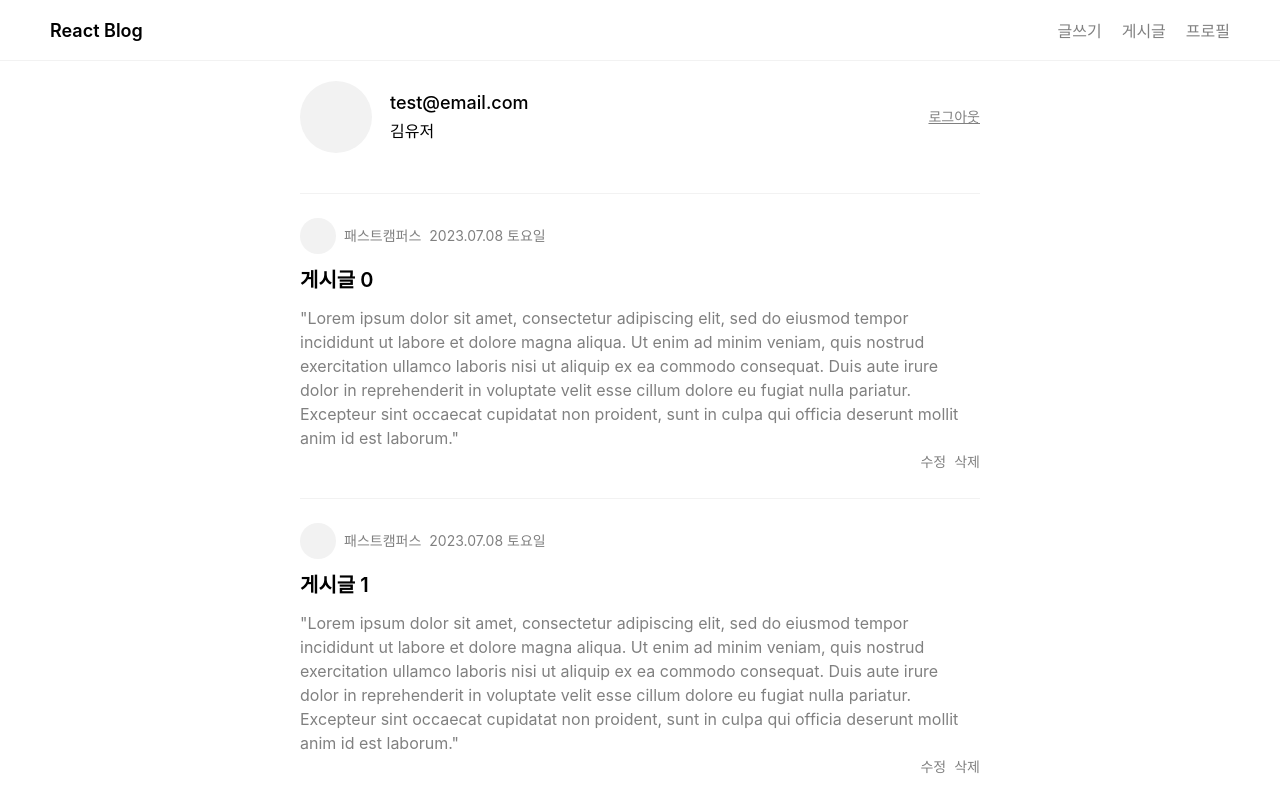
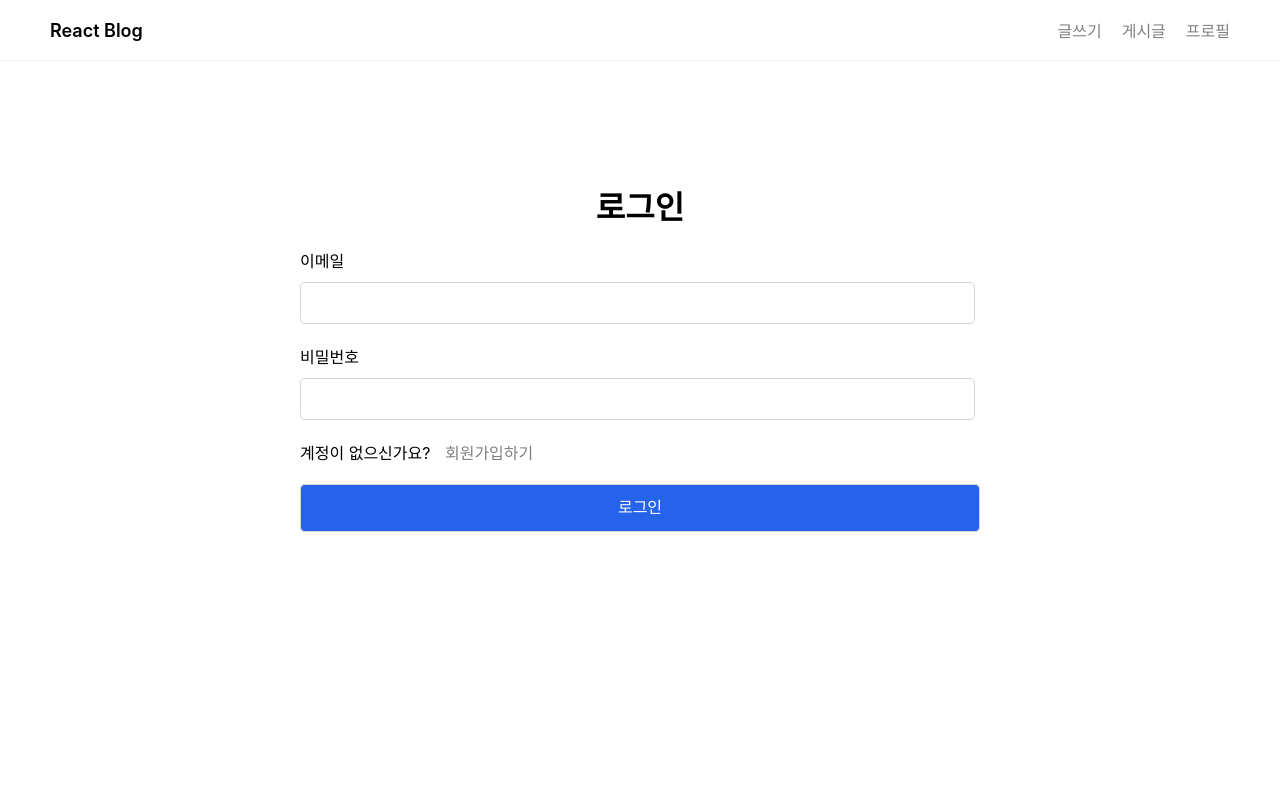
Before and after one commit to Startinflearn/fastcampus-blog-app, a React (Create React App) app: page /profile in a window 1280 px wide. Shown: the top 800 px of the page. Built offline with nearby package versions, Linux system fonts and the light colour scheme; no server answers.

Commit message:
env 파일은 밖으로 내놓자^^

```diff
--- a/src/App.tsx
+++ b/src/App.tsx
@@ -1,12 +1,17 @@
-import React from 'react';
+import React, {useState} from 'react';
 import Router from "./component/Router";
+import {app} from  "firebaseApp"
+import {getAuth} from "firebase/auth"
 
 function App() {
-    /*지정되지않은 페이지
-    * <Route path="*" element={<Navigate replace to="/"/> }/>
-    * */
+
+    const auth = getAuth(app);
+    console.log(auth)
+    // firebase 의 Auth가 인증되었으면  true로 변경해주는 로직 추가
+    const [isAuthenticated, setIsAuthenticated] =useState<boolean>(false)
+
     return (
-            <Router/>
+            <Router isAuthenticated={isAuthenticated}/>
     )
 }
 
--- /dev/null
+++ b/src/component/LoginForm.tsx
@@ -0,0 +1,26 @@
+import React from 'react';
+import {Link} from "react-router-dom";
+
+const LoginForm = () => {
+    return (
+        <form action="/post" method="POST" className="form form--lg">
+            <h1 className="form__title">로그인</h1>
+            <div className="form__block">
+                <label htmlFor="email">이메일</label>
+                <input type="email" name="email" id="email" required/>
+            </div>
+            <div className="form__block">
+                <label htmlFor="password">비밀번호</label>
+                <input type="password" name="password" id="password" required/>
+            </div>
+            <div className="form__block">
+                계정이 없으신가요? <Link to="/signup" className="form__link">회원가입하기</Link>
+            </div>
+            <div className="form__block">
+                <input type="submit" value="로그인" className="form__btn--submit"/>
+            </div>
+        </form>
+    );
+};
+
+export default LoginForm;
--- a/src/component/Router.tsx
+++ b/src/component/Router.tsx
@@ -1,4 +1,3 @@
-import React from 'react';
 import {
     Route,
     Routes,
@@ -13,14 +12,20 @@ import LoginPage from "../pages/login";
 import SignupPage from "../pages/signup";
 import ProfilePage from "../pages/profile";
 
-export default function Router() {
+interface RouterProps {
+    isAuthenticated : boolean;
+}
+export default function Router( { isAuthenticated } : RouterProps) {
     /*지정되지않은 페이지
     * <Route path="*" element={<Navigate replace to="/"/> }/>
     * */
+
     return (
         <>
             <Routes>
-                <Route path="/" element={<Home/>}/>
+                {
+                    isAuthenticated ? (
+                        <> <Route path="/" element={<Home/>}/>
                             <Route path="/posts" element={<Posts/>}/>
                             <Route path="/posts/:id" element={<PostDetail/>}/>
                             <Route path="/posts/new" element={<PostNew/>}/>
@@ -28,7 +33,16 @@ export default function Router() {
                             <Route path="/profile" element={<ProfilePage/>}/>
                             <Route path="/login" element={<LoginPage/>}/>
                             <Route path="/signup" element={<SignupPage/>}/>
-                <Route path="*" element={<Navigate replace to="/"/> }/>
+                            <Route path="*" element={<Navigate replace to="/"/> }/></>
+                    ) : (
+                        <>
+                            <Route path="/login" element={<LoginPage/>}/>
+                            <Route path="/signup" element={<SignupPage/>}/>
+                            <Route path="/*" element={<LoginPage/>}/>
+                        </>
+                    )
+                }
+
             </Routes>
         </>
     )
--- /dev/null
+++ b/src/component/SignupForm.tsx
@@ -0,0 +1,30 @@
+import React from 'react';
+import {Link} from "react-router-dom";
+
+const SignupForm = () => {
+    return (
+        <form action="/post" method="POST" className="form form--lg">
+            <h1 className="form__title">회원가입</h1>
+            <div className="form__block">
+                <label htmlFor="email">이메일</label>
+                <input type="email" name="email" id="email" required/>
+            </div>
+            <div className="form__block">
+                <label htmlFor="password">비밀번호</label>
+                <input type="password" name="password" id="password" required/>
+            </div>
+            <div className="form__block">
+                <label htmlFor="password_confirm">비밀번호 확인</label>
+                <input type="password" name="password_confirm" id="password_confirm" required/>
+            </div>
+            <div className="form__block">
+                계정이 이미 있으신가요? <Link to="/login" className="form__link">로그인하기</Link>
+            </div>
+            <div className="form__block">
+                <input type="submit" value="회원가입" className="form__btn--submit"/>
+            </div>
+        </form>
+    );
+};
+
+export default SignupForm;
--- a/src/firebaseApp.ts
+++ b/src/firebaseApp.ts
@@ -1,17 +1,29 @@
-// Import the functions you need from the SDKs you need
-import { initializeApp } from "firebase/app";
+import { initializeApp, FirebaseApp, getApp } from "firebase/app";
+import "firebase/auth";
+import { getFirestore } from "firebase/firestore";
+
+export let app: FirebaseApp;
 
 // Your web app's Firebase configuration
 const firebaseConfig = {
     apiKey: process.env.REACT_APP_API_KEY,
     authDomain: process.env.REACT_APP_AUTH_DOMAIN,
     projectId: process.env.REACT_APP_PROJECT_ID,
-    storageBucket: process.env.REACT_APP_STORAGE_BUTKET,
-    messagingSenderId: process.env.REACT_APP_MESSAGEING_SENDER_ID,
-    appId: process.env.REACT_APP_ID
+    storageBucket: process.env.REACT_APP_STORAGE_BUCKET,
+    messagingSenderId: process.env.REACT_APP_MESSAGING_SENTER_ID,
+    appId: process.env.REACT_APP_ID,
 };
+
+try {
+    app = getApp("app");
+} catch (e) {
+    app = initializeApp(firebaseConfig, "app");
+}
 
 // Initialize Firebase
 const firebase = initializeApp(firebaseConfig);
 
+// Initialize Cloud Firestore and get a reference to the service
+export const db = getFirestore(app);
+
 export default firebase;
--- a/src/index.css
+++ b/src/index.css
@@ -394,3 +394,24 @@ input:checked + .carousel__slide-container .nav label {
 .form .form__btn--submit:focus {
   background-color: #1945a4;
 }
+
+/*login form*/
+.form--lg {
+  min-height: 70vh;
+  margin-top: 10vh;
+}
+
+.form__title {
+  text-align: center;
+  margin-bottom: 4px;
+}
+.form__link {
+  margin-left: 10px;
+  text-decoration: none;
+  color: gray;
+}
+
+.form__link:focus,
+.form__link:hover {
+  color: black;
+}
--- a/src/index.tsx
+++ b/src/index.tsx
@@ -3,9 +3,7 @@ import ReactDOM from 'react-dom/client';
 import './index.css';
 import App from './App';
 import {BrowserRouter as Router} from "react-router-dom";
-import firebase from "firebaseApp";
 
-console.log(firebase)
 const root = ReactDOM.createRoot(
   document.getElementById('root') as HTMLElement
 );
--- a/src/pages/login/index.tsx
+++ b/src/pages/login/index.tsx
@@ -1,5 +1,12 @@
 import React from "react";
+import Header from "component/Header";
+import LoginForm from "component/LoginForm";
 
 export default function LoginPage(){
-    return <h1>Login Page</h1>
+    return (
+        <>
+            <Header/>
+            <LoginForm/>
+        </>
+    )
 }
--- a/src/pages/signup/index.tsx
+++ b/src/pages/signup/index.tsx
@@ -1,5 +1,12 @@
 import React from "react";
+import Header from "component/Header";
+import SignupForm from "component/SignupForm";
 
-export default function SignupPage(){
-    return <h1>SignupPage</h1>
+export default function SignupPage() {
+    return (
+        <>
+            <Header/>
+            <SignupForm/>
+        </>
+    )
 }
```
Lines whose indentation alone changed are shown as unchanged.
